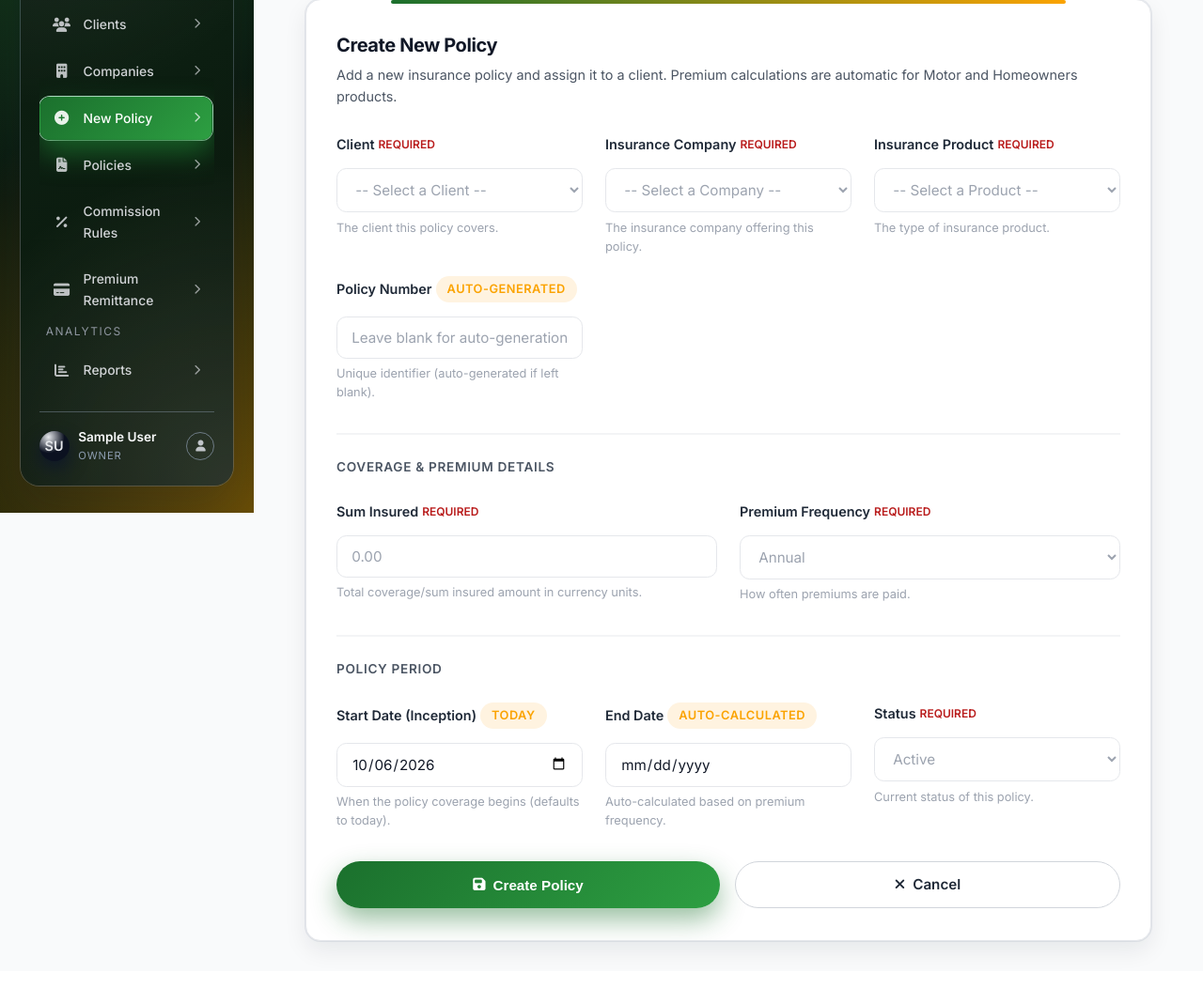
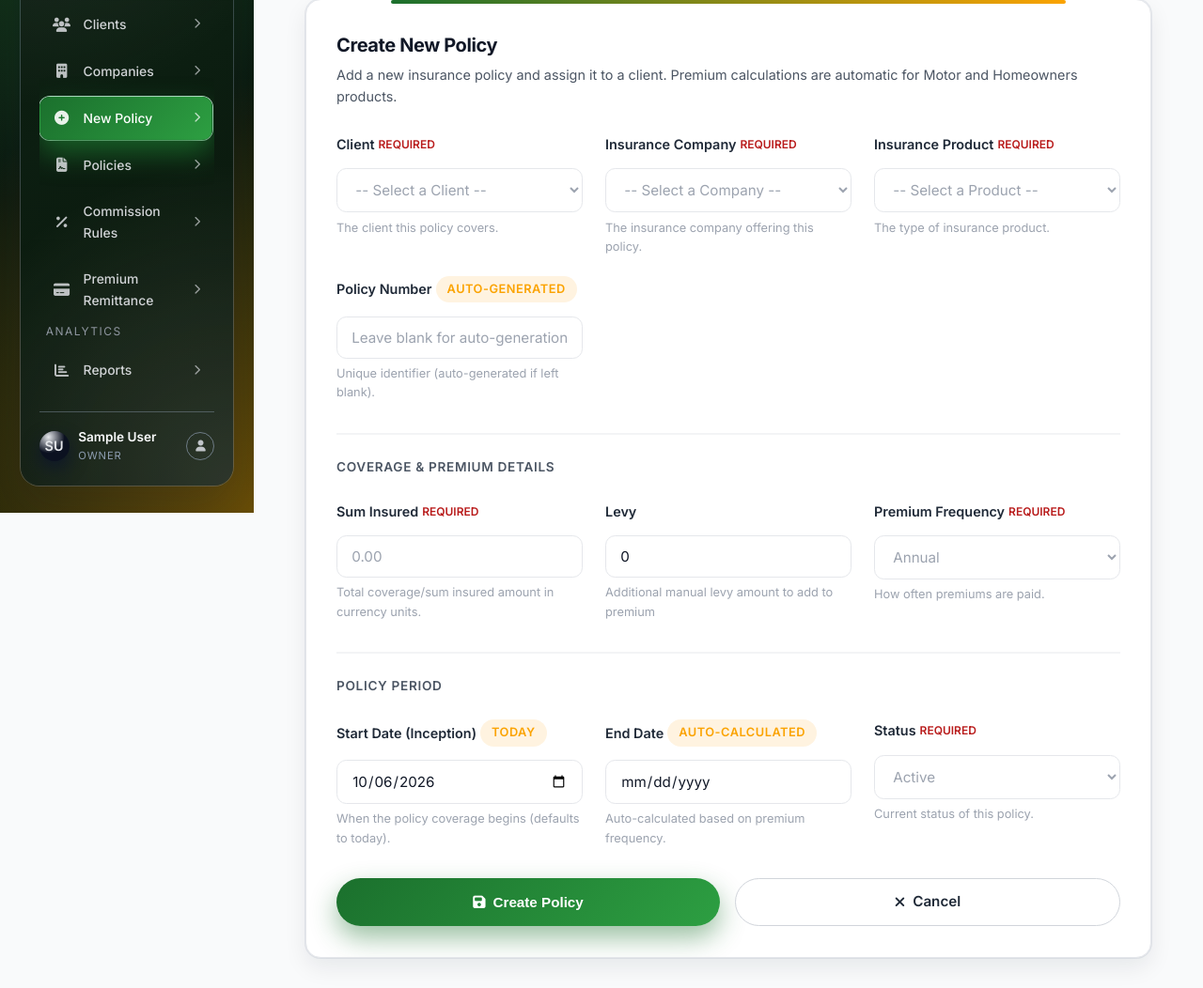
Before and after one commit to chiwonerwatylon-glitch/RippleCapitalERP-2026, a Flask app: page /policies/add in a window 1280 px wide. Shown: the part 254-1306 px from the top of the page at 94% size. Before the commit the page ends 1271 px from the top, so only its background shows below. Run offline with Flask 3, Linux system fonts and the light colour scheme; the visitor is signed in with stand-in values (Sample User, id 1); data comes from the database, SQL or seed files in the repository; data that the repository does not hold is empty.

Commit message:
feat: add manual levy to policy premium calculation

```diff
--- a/main/app.py
+++ b/main/app.py
@@ -1077,6 +1077,28 @@ def create_app(config_name=None):
                         products=products_list
                     )
 
+                # Parse and validate levy
+                levy_str = (request.form.get("levy") or "").strip()
+                try:
+                    levy = float(levy_str) if levy_str else 0.0
+                except ValueError:
+                    flash("Levy must be a valid number.", "warning")
+                    return render_template(
+                        "add_policy.html",
+                        clients=clients_list,
+                        companies=companies_list,
+                        products=products_list
+                    )
+
+                if levy < 0:
+                    flash("Levy must be a non-negative number.", "warning")
+                    return render_template(
+                        "add_policy.html",
+                        clients=clients_list,
+                        companies=companies_list,
+                        products=products_list
+                    )
+
                 # Calculate premium automatically for Motor and Homeowners
                 rate = request.form.get("rate", "").strip()
                 stamp_duty = request.form.get("stamp_duty", "").strip()
@@ -1097,7 +1119,8 @@ def create_app(config_name=None):
                         products=products_list
                     )
 
-                premium_amount = premium_calc["total_premium"]
+                # Levy is added on top of the calculated premium
+                premium_amount = round(premium_calc["total_premium"] + levy, 2)
 
                 # Parse start date (use today if not provided)
                 if start_date_str:
@@ -1128,6 +1151,7 @@ def create_app(config_name=None):
                     policy_number=policy_number,
                     coverage_amount=sum_insured_amount,
                     premium_amount=premium_amount,
+                    levy=levy,
                     premium_frequency=premium_frequency,
                     start_date=start_date,
                     end_date=end_date,
@@ -1169,6 +1193,14 @@ def create_app(config_name=None):
             rate = request.json.get("rate")
             stamp_duty = request.json.get("stamp_duty")
 
+            try:
+                levy = float(request.json.get("levy") or 0.0)
+            except (ValueError, TypeError):
+                return jsonify({"error": "Invalid levy"}), 400
+
+            if levy < 0:
+                return jsonify({"error": "Levy must be a non-negative number"}), 400
+
             if not product_id or not sum_insured:
                 return jsonify({"error": "Missing product_id or sum_insured"}), 400
 
@@ -1195,6 +1227,10 @@ def create_app(config_name=None):
 
             if not calc:
                 return jsonify({"error": "Cannot calculate premium for this product. Please enter Rate and Stamp Duty."}), 400
+
+            calc = dict(calc)
+            calc["levy"] = round(levy, 2)
+            calc["total_premium"] = round(calc["rate_amount"] + calc["stamp_duty"] + levy, 2)
 
             return jsonify(calc)
 
--- a/main/models.py
+++ b/main/models.py
@@ -143,6 +143,7 @@ class Policy(db.Model):
     policy_number = db.Column(db.String(100), nullable=False, unique=True, index=True)
     coverage_amount = db.Column(db.Float, nullable=False)
     premium_amount = db.Column(db.Float, nullable=False)
+    levy = db.Column(db.Float, nullable=False, default=0.0)
     premium_frequency = db.Column(db.String(20), default="annual")  # monthly, quarterly, annual
 
     start_date = db.Column(db.Date, nullable=False)
--- a/templates/add_policy.html
+++ b/templates/add_policy.html
@@ -346,6 +346,12 @@
                     <p class="form-hint">Stamp duty percentage on the rate amount.</p>
                 </div>
 
+                <div class="form-group" id="levyGroup">
+                    <label class="form-label" for="levy">Levy</label>
+                    <input type="number" id="levy" name="levy" class="form-input" placeholder="0.00" step="0.01" min="0" value="0" onchange="calculatePremium()">
+                    <p class="form-hint">Additional manual levy amount to add to premium</p>
+                </div>
+
                 <div class="form-group">
                     <label class="form-label" for="premium_frequency">
                         Premium Frequency <span class="required">Required</span>
@@ -369,6 +375,10 @@
                         <div class="calculation-row">
                             <span class="calculation-label">Stamp Duty:</span>
                             <span class="calculation-value" id="calcStampDuty">0.00</span>
+                        </div>
+                        <div class="calculation-row">
+                            <span class="calculation-label">Levy:</span>
+                            <span class="calculation-value" id="calcLevy">0.00</span>
                         </div>
                         <div class="calculation-divider"></div>
                         <div class="calculation-row">
@@ -501,6 +511,7 @@ function calculatePremium() {
     const productName = productOption.getAttribute('data-name');
     const rate = parseFloat(document.getElementById('rate').value) || null;
     const stampDuty = parseFloat(document.getElementById('stamp_duty').value) || null;
+    const levy = parseFloat(document.getElementById('levy').value) || 0;
 
     // Call API for premium calculation
     fetch('/api/calculate-premium', {
@@ -512,7 +523,8 @@ function calculatePremium() {
             product_id: productSelect.value,
             sum_insured: sumInsured,
             rate: rate,
-            stamp_duty: stampDuty
+            stamp_duty: stampDuty,
+            levy: levy
         })
     })
     .then(response => response.json())
@@ -526,6 +538,7 @@ function calculatePremium() {
         // Update calculation display
         document.getElementById('calcRateAmount').textContent = data.rate_amount.toFixed(2);
         document.getElementById('calcStampDuty').textContent = data.stamp_duty.toFixed(2);
+        document.getElementById('calcLevy').textContent = data.levy.toFixed(2);
         document.getElementById('calcTotalPremium').textContent = data.total_premium.toFixed(2);
 
         // Calculate daily premium and end date
```
Also changed, not shown: migrations/versions/a1b2c3d4e5f6_add_levy_to_policies.py (added, +28 -0 lines).
